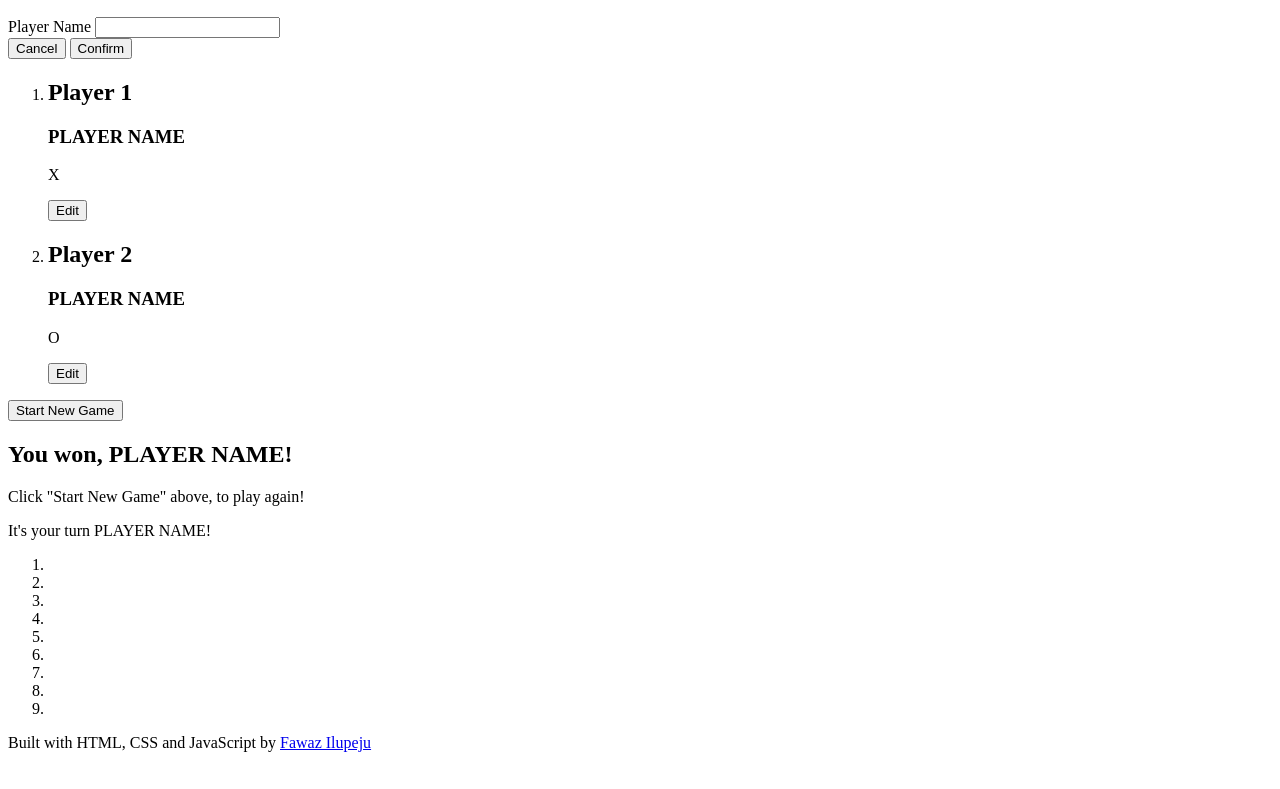
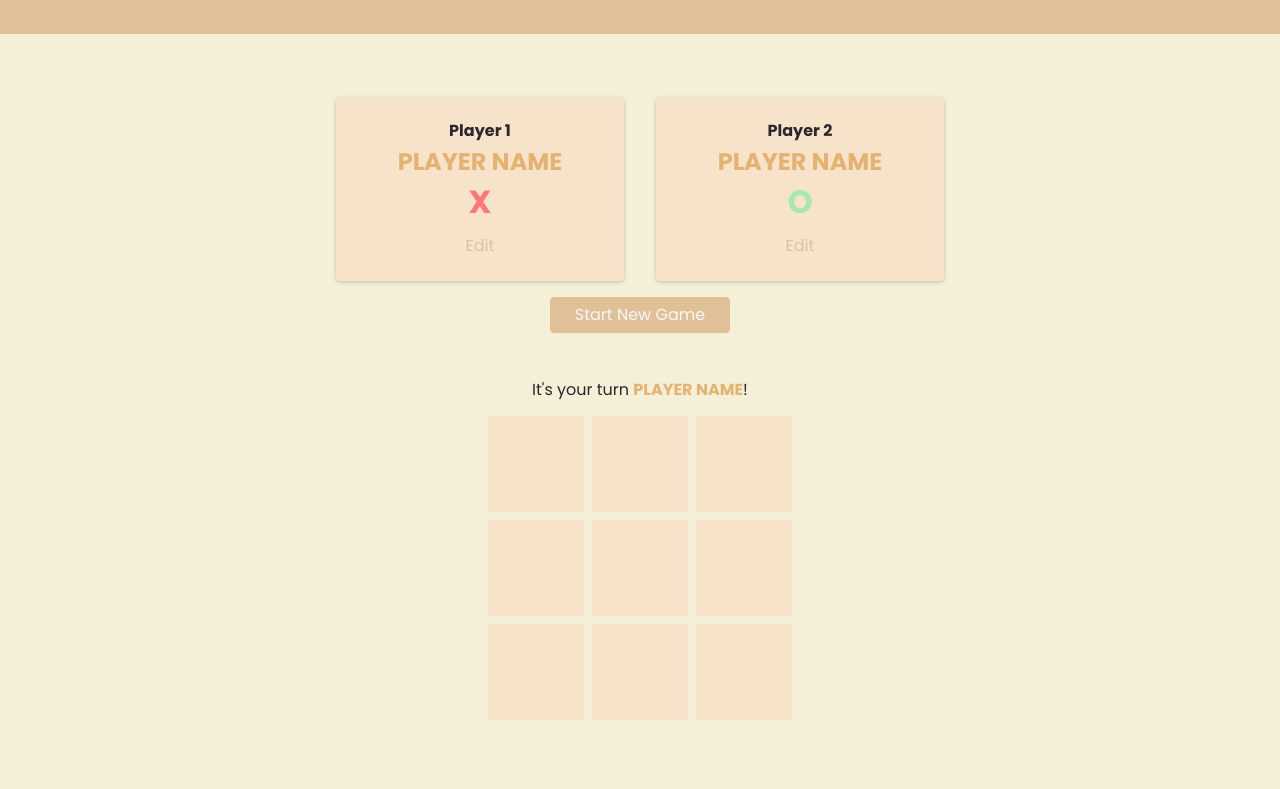
Before and after one commit to Fawaz-I/tic-tac-toe, a website: page index.html in a window 1280 px wide. Shown: the part 110-899 px from the top of the page. Before the commit the page ends 878 px from the top, so only its background shows below. Drawn offline with nearby package versions, Linux system fonts and the light colour scheme; the site is published under a folder, as on GitHub Pages, so addresses that start at the root find nothing.

Commit message:
Fixed css imports for gitHub pages and added live preview link to README.md

```diff
--- a/index.html
+++ b/index.html
@@ -11,11 +11,11 @@
       href="https://fonts.googleapis.com/css2?family=Poppins:wght@400;700&display=swap"
       rel="stylesheet"
     />
-    <link rel="stylesheet" href="/node_modules/normalize.css/normalize.css" />
-    <link rel="stylesheet" href="/styles/style.css" />
-    <link rel="stylesheet" href="/styles/overlays.css" />
-    <link rel="stylesheet" href="/styles/configs.css" />
-    <link rel="stylesheet" href="/styles/game.css" />
+    <link rel="stylesheet" href="node_modules/normalize.css/normalize.css" />
+    <link rel="stylesheet" href="styles/style.css" />
+    <link rel="stylesheet" href="styles/overlays.css" />
+    <link rel="stylesheet" href="styles/configs.css" />
+    <link rel="stylesheet" href="styles/game.css" />
   </head>
   <body>
     <div id="backdrop"></div>
```
Also changed, not shown: README.md.
